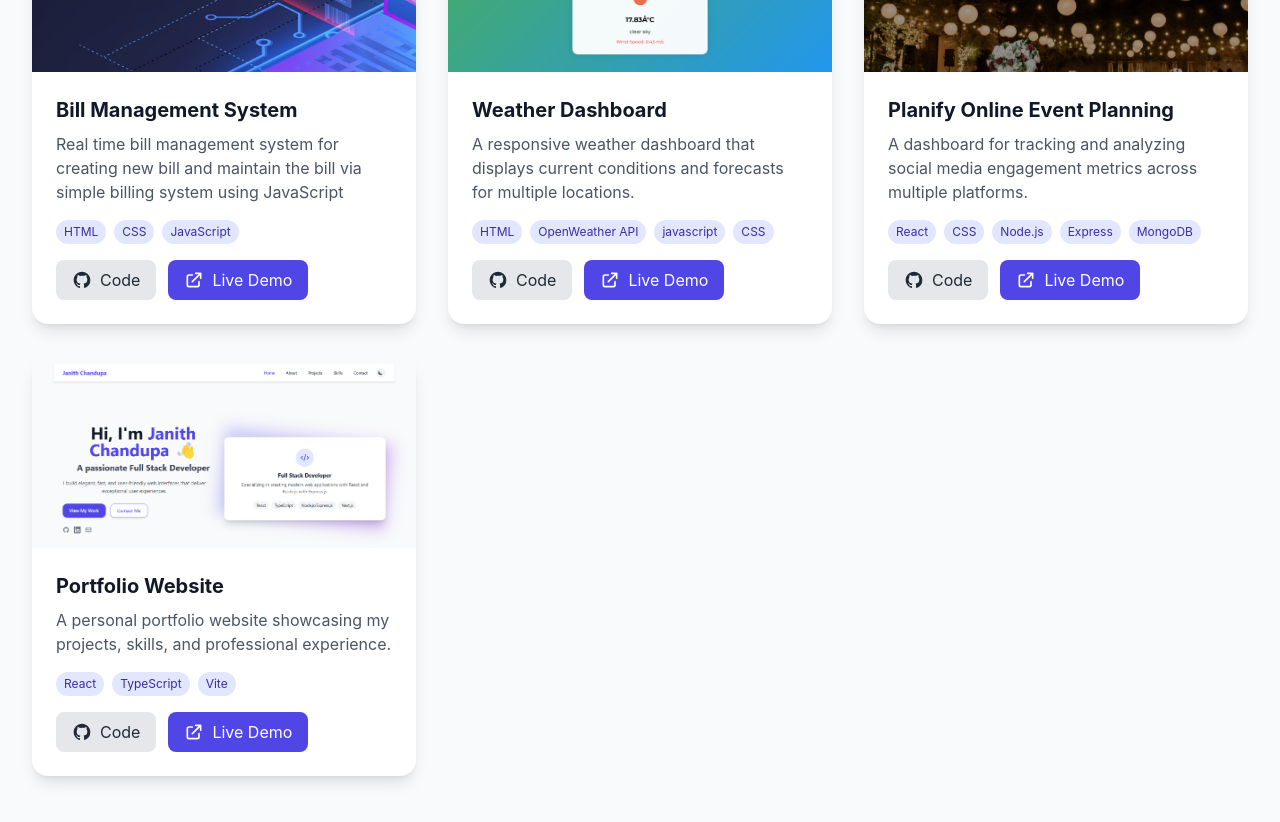
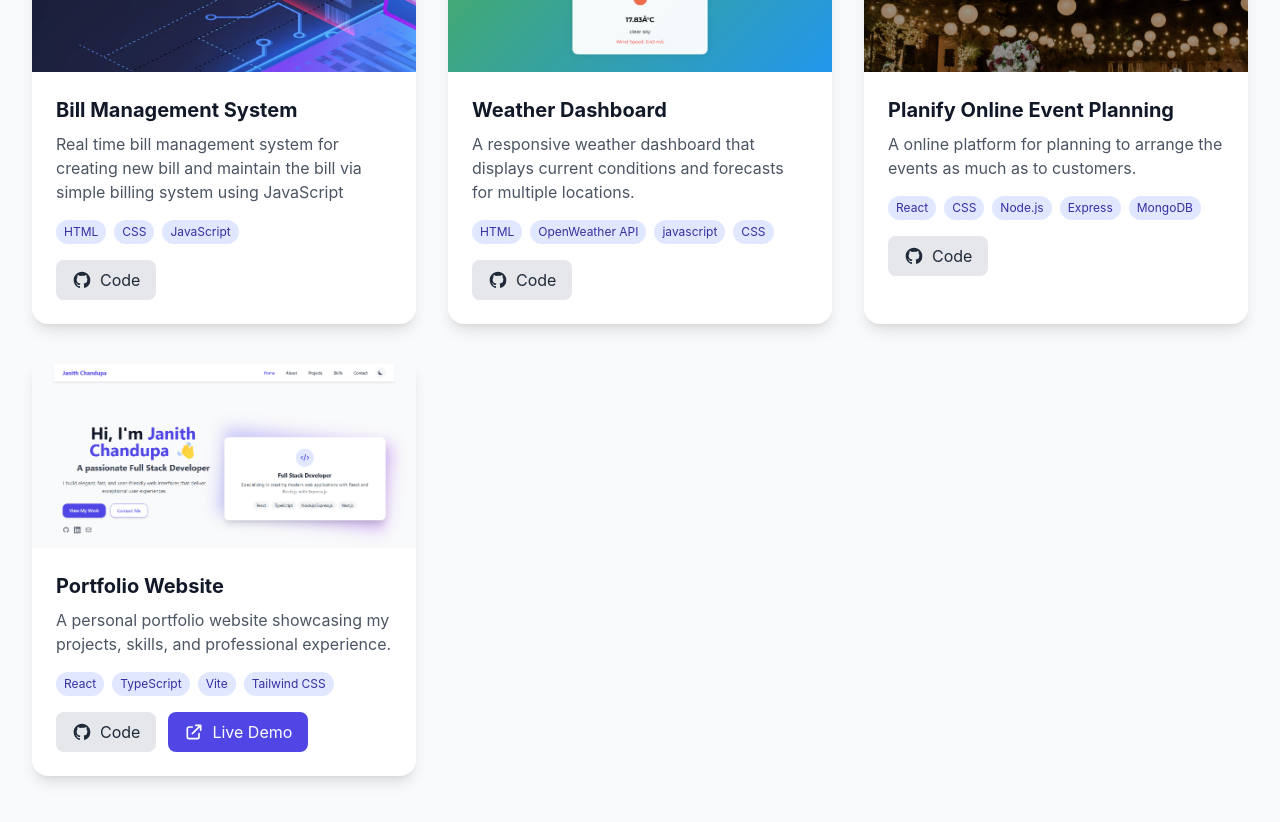
Before and after one commit to Janith33/my-react-portfolio, a React (Vite) app: page / in a window 1280 px wide. Shown: the part 2080-2902 px from the top of the page. Built offline with nearby package versions, Linux system fonts and the light colour scheme; the HTML template or start-up script is replaced by a standard one.

Commit message:
modify the project file

```diff
--- a/src/data/projects.ts
+++ b/src/data/projects.ts
@@ -25,7 +25,7 @@ export const projects: Project[] = [
     image: "billing-management.jpg",
     technologies: ["HTML", "CSS", "JavaScript"],
     githubUrl: "https://github.com/Janith33/Bill-Management-System",
-    liveUrl: "https://taskmanager.janithchandupa.com"
+    liveUrl: ""
   },
   {
     id: 3,
@@ -34,23 +34,23 @@ export const projects: Project[] = [
     image: "weatherapp.png",
     technologies: ["HTML", "OpenWeather API", "javascript", "CSS"],
     githubUrl: "https://github.com/Janith33/Weather-App",
-    liveUrl: "weather-app-three-dusky-33.vercel.app"
+    liveUrl: ""
   },
   {
     id: 4,
     title: "Planify Online Event Planning",
-    description: "A dashboard for tracking and analyzing social media engagement metrics across multiple platforms.",
+    description: "A online platform for planning to arrange the events as much as to customers.",
     image: "planify.png",
     technologies: ["React", "CSS", "Node.js", "Express", "MongoDB"],
     githubUrl: "https://github.com/Janith33/Planify",
-    liveUrl: "https://analytics.janithchandupa.com"
+    liveUrl: ""
   },
   {
     id: 5,
     title: "Portfolio Website",
     description: "A personal portfolio website showcasing my projects, skills, and professional experience.",
     image: "website.png",
-    technologies: ["React", "TypeScript", "Vite"],
+    technologies: ["React", "TypeScript", "Vite", "Tailwind CSS"],
     githubUrl: "https://github.com/Janith33/my-react-portfolio",
     liveUrl: "my-react-portfolio-chi-three.vercel.app"
   },
```
